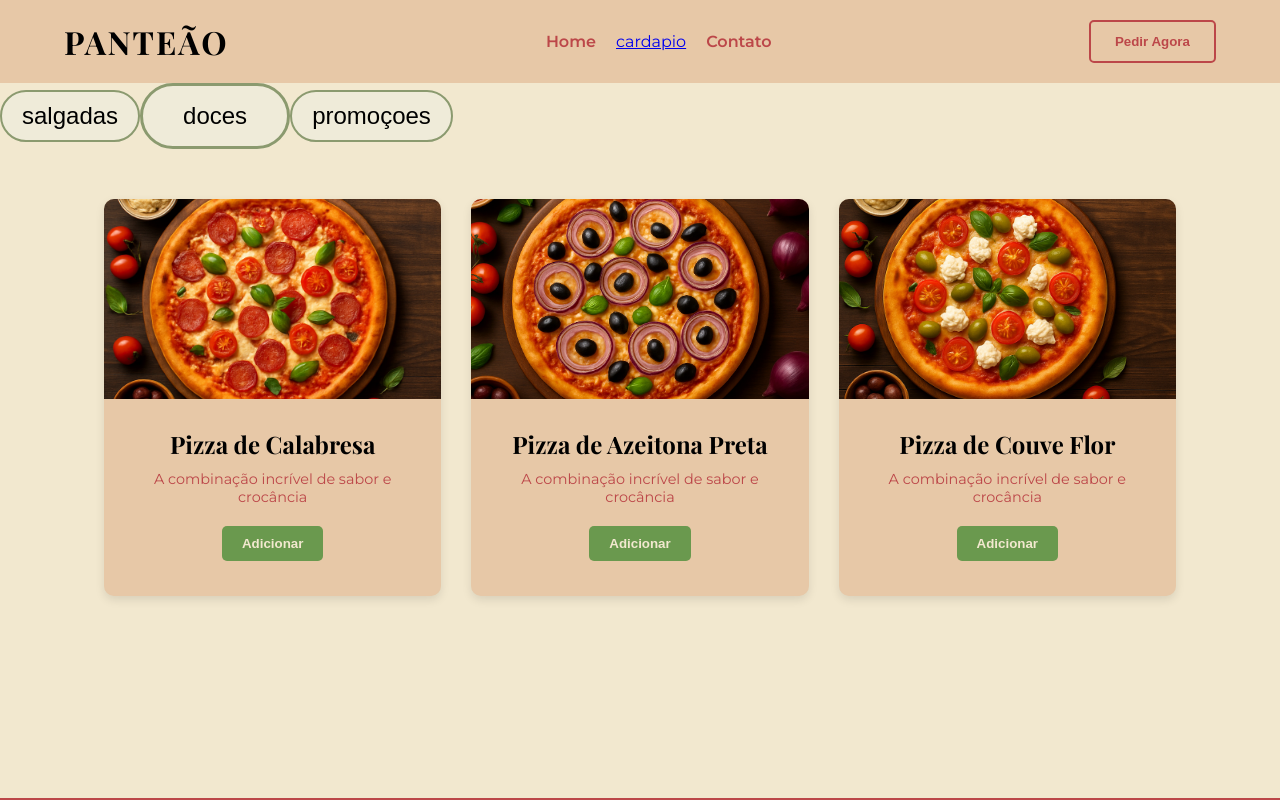
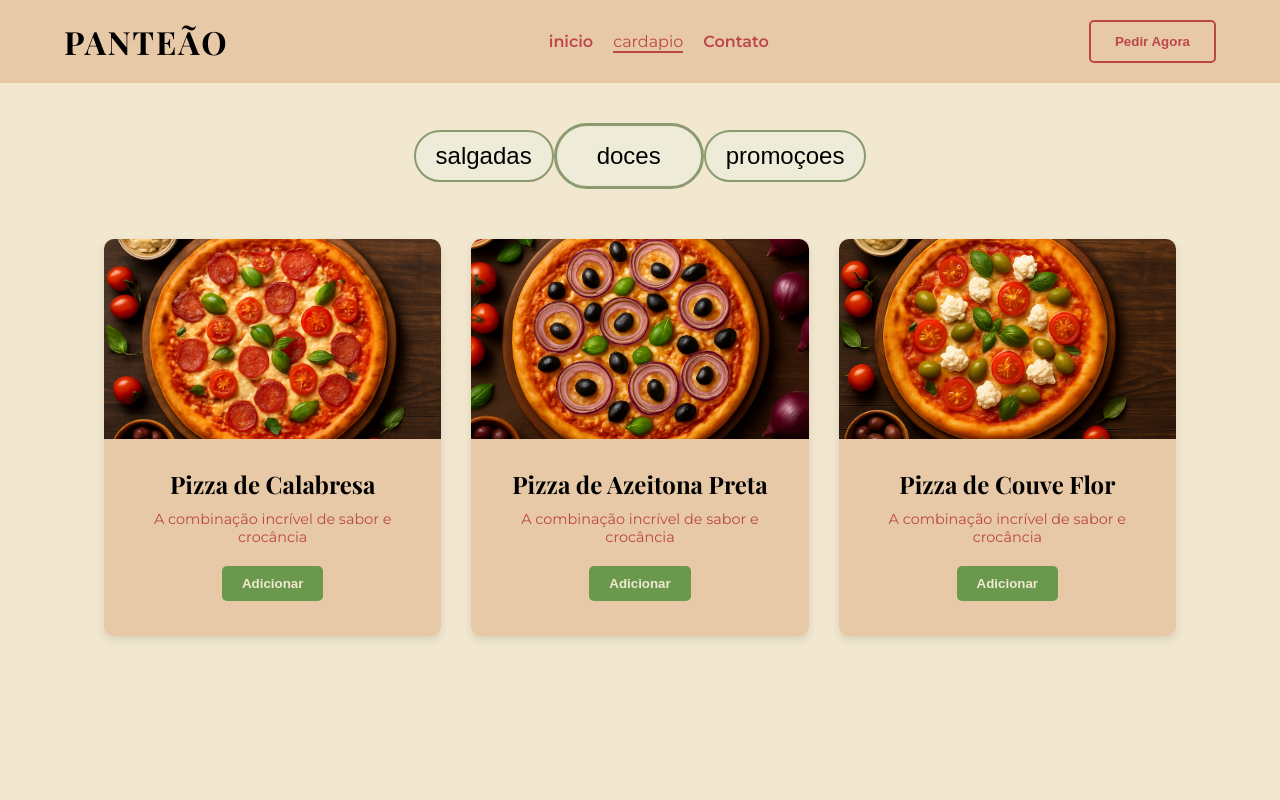
Before and after one commit to GuilhermeZamboni32/Panteao-Pizzaria, a React (Vite) app in the folder Frontend/: page /pedidos in a window 1280 px wide. Built offline with nearby package versions, Linux system fonts and the light colour scheme.

Commit message:
atualizaçao tela pedidos

```diff
--- a/Frontend/src/Pages/Pedidos/Pedidos.css
+++ b/Frontend/src/Pages/Pedidos/Pedidos.css
@@ -1,15 +1,29 @@
+:root{
+    --vermelho: #BC4749;
+    --bege: #E7C8A7;
+    --branco: #F2E8CF;
+    --verde: #6A994E;
+    --logo-font: 'Playfair Display', serif;
+    --body-font: 'Montserrat', sans-serif;
+}
 .div{
 display: flex;
 }
-.nav-link-2.active::after {
+.nav-link-3 {
+    color: var(--vermelho);
+    position: relative;
+    text-decoration: none;
+}
+.nav-link-3.active:after {
     content: '';
     position: absolute;
     bottom: 0;
+    bottom: -2px;
     left: 0;
     width: 100%;
     height: 2px;
     background-color: var(--vermelho);
-}
+  }
 .button-div{
     display: inline-block;
     padding: 10px 20px;
@@ -44,3 +58,10 @@ display: flex;
     font-size: 24px;
     font-family: sans-serif;
 }
+.bottoes{
+display: flex;
+flex-direction: row;
+justify-content: center;
+align-items: center;
+margin-top: 5vh;
+}
--- a/Frontend/src/Pages/Pedidos/Pedidos.jsx
+++ b/Frontend/src/Pages/Pedidos/Pedidos.jsx
@@ -29,17 +29,17 @@ function Pedidos() {
         <header className="main-header">
         <div className="logo">PANTEÃO</div>
         <nav>
-          <Link to="/" className="nav-link">Home</Link>
-          <a href="#cardapio" className="nav-link-2 active">cardapio</a>
+          <Link to="/" className="nav-link">inicio</Link>
+          <a href="/Pedidos" className="nav-link-3 active">cardapio</a>
           <a href="#contato" className="nav-link">Contato</a>
         </nav>
         <button className="cta-button">Pedir Agora</button>
       </header>
-
+      <div className='bottoes'>
       <button className='button-div'>salgadas</button>
       <button className=" button-div-2">doces</button>
       <button  className='button-div-3'>promoçoes</button>
-
+      </div>
       <main>
         <section className="featured-pizzas">
           <div className="pizza-grid">
```
